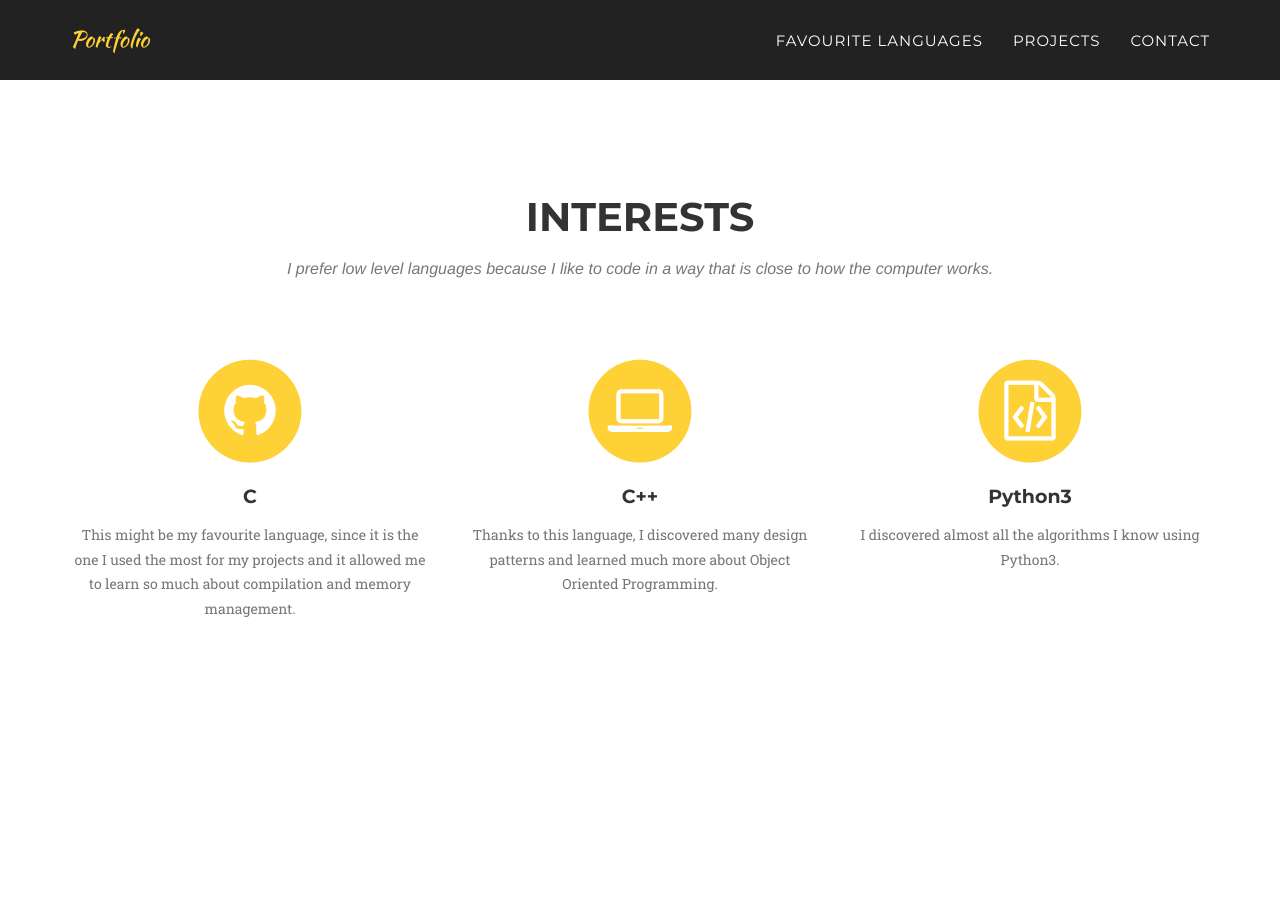
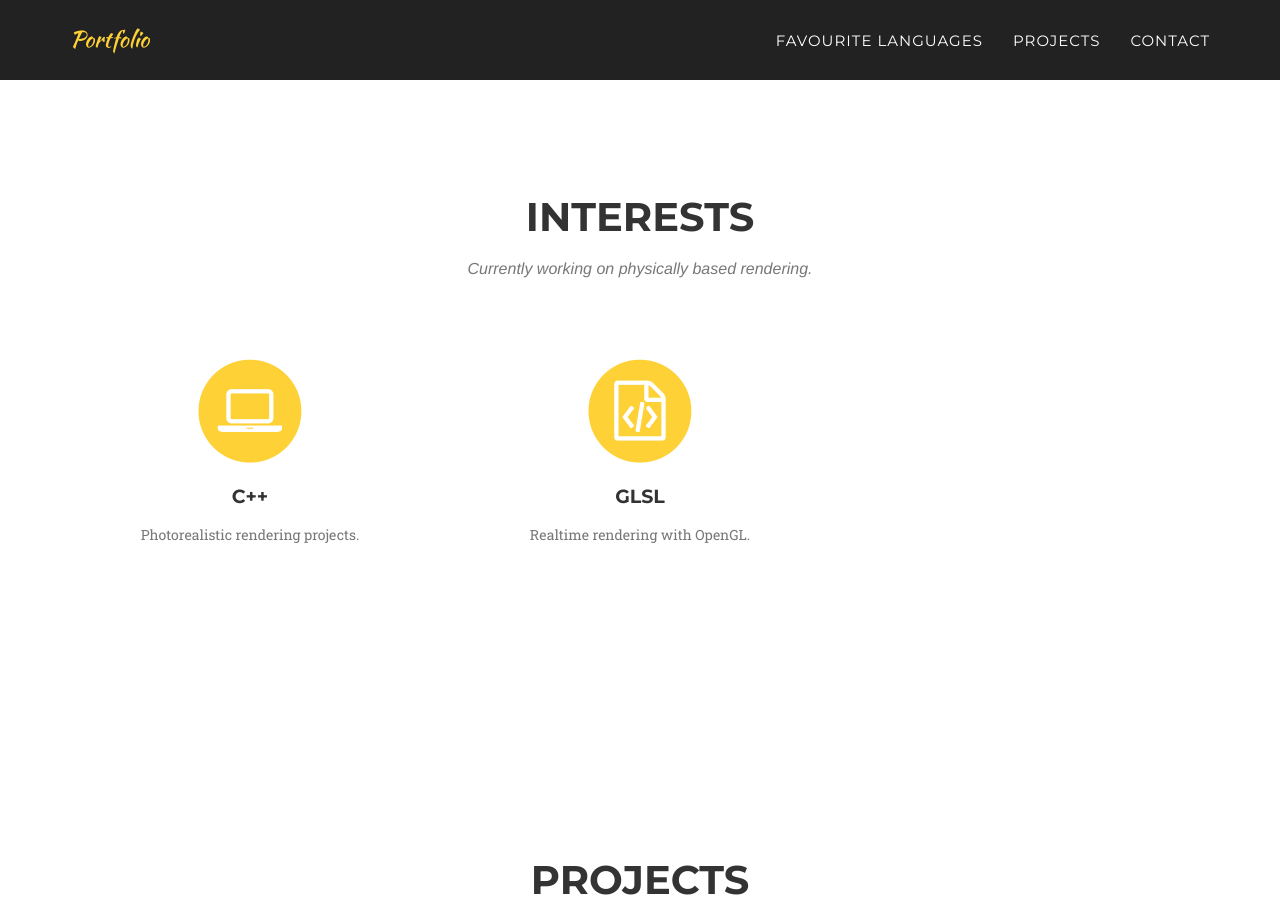
Before and after one commit to DatUser/website, a Jekyll site: the page built from index.html, in a window 1280 px wide and 900 px high, scrolled down 523 px. Built offline with Jekyll 4.4.1, drawn with Linux system fonts in a browser that asks for light colours; some web fonts are replaced.

Commit message:
Update services.html

```diff
--- a/_includes/services.html
+++ b/_includes/services.html
@@ -4,33 +4,25 @@
             <div class="row">
                 <div class="col-lg-12 text-center">
                     <h2 class="section-heading">Interests</h2>
-                    <h3 class="section-subheading text-muted">I prefer low level languages because I like to code in a way that is close to how the computer works.</h3>
+                    <h3 class="section-subheading text-muted">Currently working on physically based rendering.</h3>
                 </div>
             </div>
             <div class="row text-center">
                 <div class="col-md-4">
                     <span class="fa-stack fa-4x">
                         <i class="fa fa-circle fa-stack-2x text-primary"></i>
-                        <i class="fa fa-github fa-stack-1x fa-inverse"></i>
-                    </span>
-                    <h4 class="service-heading">C</h4>
-                    <p class="text-muted">This might be my favourite language, since it is the one I used the most for my projects and it allowed me to learn so much about compilation and memory management.</p>
-                </div>
-                <div class="col-md-4">
-                    <span class="fa-stack fa-4x">
-                        <i class="fa fa-circle fa-stack-2x text-primary"></i>
                         <i class="fa fa-laptop fa-stack-1x fa-inverse"></i>
                     </span>
                     <h4 class="service-heading">C++</h4>
-                    <p class="text-muted">Thanks to this language, I discovered many design patterns and learned much more about Object Oriented Programming.</p>
+                    <p class="text-muted">Photorealistic rendering projects.</p>
                 </div>
                 <div class="col-md-4">
                     <span class="fa-stack fa-4x">
                         <i class="fa fa-circle fa-stack-2x text-primary"></i>
                         <i class="fa fa-file-code-o fa-stack-1x fa-inverse"></i>
                     </span>
-                    <h4 class="service-heading">Python3</h4>
-                    <p class="text-muted">I discovered almost all the algorithms I know using Python3.</p>
+                    <h4 class="service-heading">GLSL</h4>
+                    <p class="text-muted">Realtime rendering with OpenGL.</p>
                 </div>
             </div>
         </div>
```
